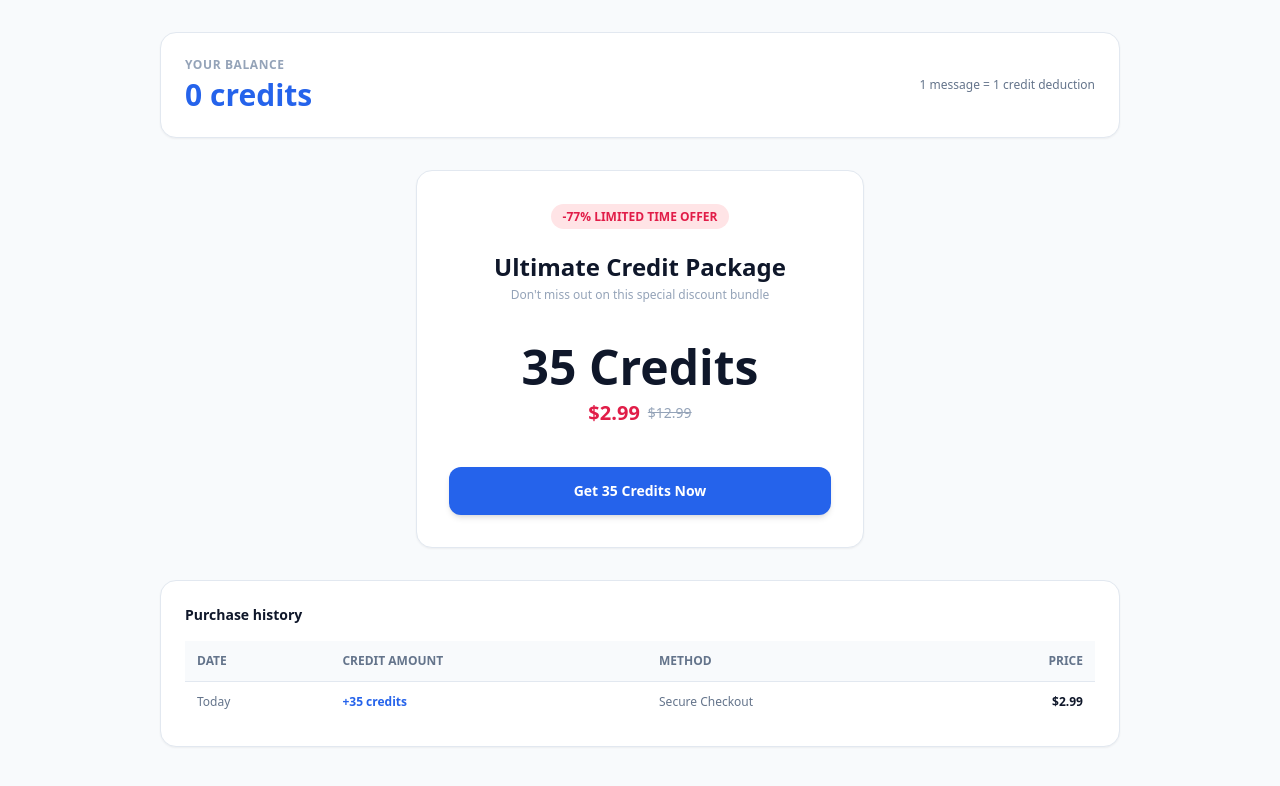
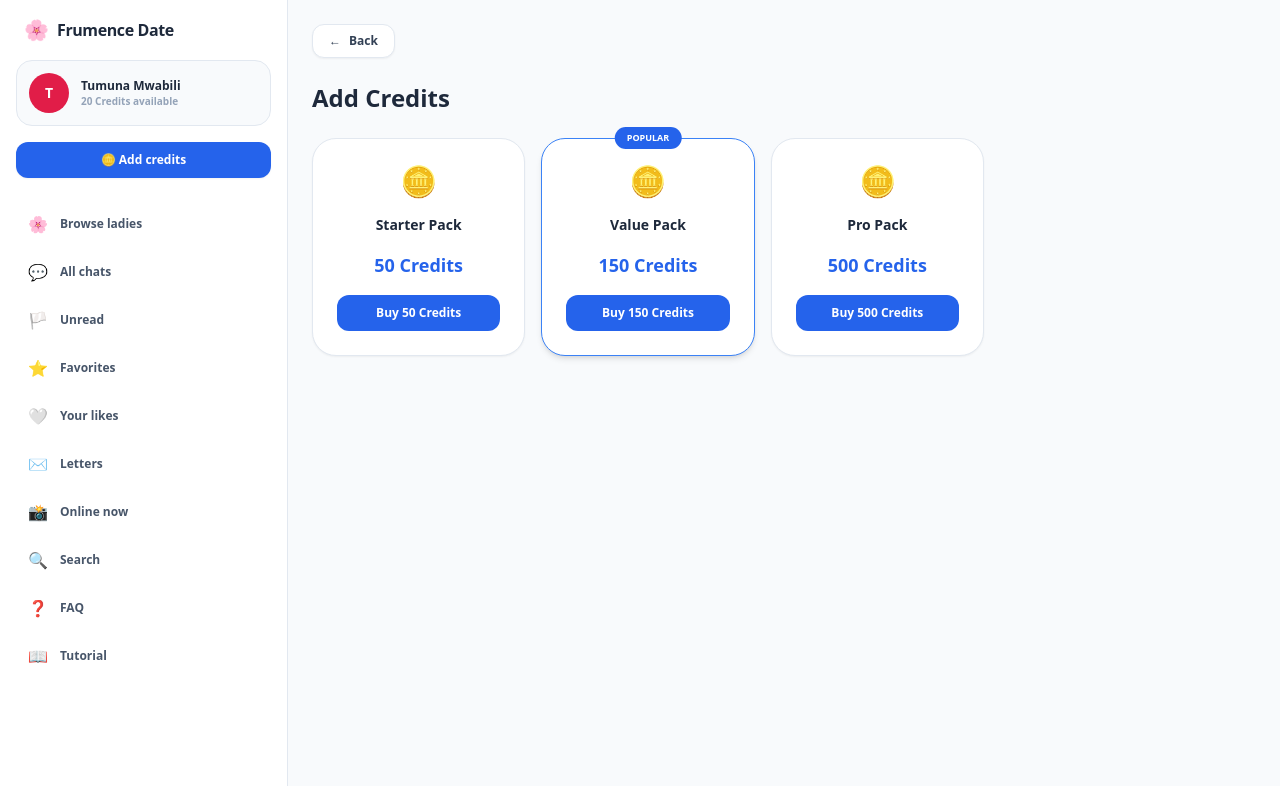
Before and after one commit to Tumuna-max/sturdy-funicular, a Next.js app: page /topup in a window 1280 px wide. Shown: the top 786 px of the page. Built offline with nearby package versions, Linux system fonts and the light colour scheme; no server answers; the database is empty.

Commit message:
Update page.js

```diff
--- a/app/topup/page.js
+++ b/app/topup/page.js
@@ -1,105 +1,88 @@
 'use client';
 
 import { useState, useEffect } from 'react';
-import { createClient } from '@supabase/supabase-js';
-
-const supabase = createClient(
-  process.env.NEXT_PUBLIC_SUPABASE_URL,
-  process.env.NEXT_PUBLIC_SUPABASE_ANON_KEY
-);
+import { useRouter } from 'next/navigation';
+import ClientSidebar from '@/components/ClientSidebar';
 
 export default function TopUpPage() {
-  const [user, setUser] = useState(null);
-  const [credits, setCredits] = useState(0);
+  const router = useRouter();
+  const [credits, setCredits] = useState(20);
+  const [successMsg, setSuccessMsg] = useState('');
 
   useEffect(() => {
-    async function loadUser() {
-      const { data: { user } } = await supabase.auth.getUser();
-      if (user) {
-        setUser(user);
-        const { data } = await supabase.from('users').select('credits').eq('id', user.id).single();
-        if (data) setCredits(data.credits);
-      }
-    }
-    loadUser();
+    const saved = localStorage.getItem('user_credits');
+    if (saved) setCredits(Number(saved));
   }, []);
 
-  const handleAddCredits = async (amount) => {
-    if (!user) {
-      alert('Please log in first.');
-      return;
-    }
-
-    const newBalance = credits + amount;
-    const { error } = await supabase.from('users').update({ credits: newBalance }).eq('id', user.id);
-
-    if (!error) {
-      setCredits(newBalance);
-      alert(`Successfully added ${amount} credits to your account!`);
-    } else {
-      alert('Error updating credits.');
-    }
+  const handleAddCredits = (amount) => {
+    const newTotal = credits + amount;
+    setCredits(newTotal);
+    localStorage.setItem('user_credits', String(newTotal));
+    setSuccessMsg(`Successfully added ${amount} credits! New balance: ${newTotal} credits.`);
+    setTimeout(() => setSuccessMsg(''), 4000);
   };
 
   return (
-    <div className="p-8 max-w-5xl mx-auto space-y-8">
-      {/* Current Balance Banner */}
-      <div className="bg-white p-6 rounded-2xl border border-slate-200 shadow-sm flex items-center justify-between">
-        <div>
-          <h2 className="text-xs font-bold uppercase tracking-wider text-slate-400">Your Balance</h2>
-          <p className="text-3xl font-extrabold text-blue-600 mt-1">{credits} credits</p>
-        </div>
-        <div className="text-right">
-          <p className="text-xs text-slate-500">1 message = 1 credit deduction</p>
-        </div>
-      </div>
+    <div className="flex h-screen bg-slate-50 text-slate-800 overflow-hidden">
+      <ClientSidebar credits={credits} userName="Tumuna Mwabili" />
 
-      {/* Credit Package Offer Card */}
-      <div className="bg-white p-8 rounded-2xl border border-slate-200 shadow-sm text-center max-w-md mx-auto space-y-6">
-        <span className="bg-rose-100 text-rose-600 text-xs font-extrabold px-3 py-1 rounded-full">-77% LIMITED TIME OFFER</span>
-        <div>
-          <h3 className="text-2xl font-black text-slate-900 mt-2">Ultimate Credit Package</h3>
-          <p className="text-xs text-slate-400 mt-1">Don't miss out on this special discount bundle</p>
-        </div>
+      <main className="flex-1 overflow-y-auto p-6 space-y-6">
+        <button
+          onClick={() => router.back()}
+          className="flex items-center gap-2 bg-white border border-slate-200 hover:bg-slate-100 text-slate-700 font-bold text-xs px-4 py-2 rounded-xl shadow-sm transition cursor-pointer w-fit"
+        >
+          <span>←</span> Back
+        </button>
 
-        <div className="py-4">
-          <p className="text-5xl font-extrabold text-slate-900">35 Credits</p>
-          <div className="flex items-center justify-center gap-2 mt-2">
-            <span className="text-xl font-bold text-rose-600">$2.99</span>
-            <span className="text-sm text-slate-400 line-through">$12.99</span>
+        <h1 className="text-2xl font-black text-slate-800">Add Credits</h1>
+
+        {successMsg && (
+          <div className="bg-emerald-500 text-white font-bold text-xs p-4 rounded-2xl shadow-md">
+            {successMsg}
+          </div>
+        )}
+
+        <div className="grid grid-cols-1 sm:grid-cols-3 gap-4 max-w-2xl">
+          <div className="bg-white border border-slate-200 p-6 rounded-3xl shadow-sm text-center space-y-4">
+            <span className="text-3xl">🪙</span>
+            <h3 className="font-extrabold text-sm">Starter Pack</h3>
+            <p className="text-lg font-black text-blue-600">50 Credits</p>
+            <button
+              onClick={() => handleAddCredits(50)}
+              className="w-full bg-blue-600 hover:bg-blue-700 text-white font-bold text-xs py-2.5 rounded-xl transition cursor-pointer"
+            >
+              Buy 50 Credits
+            </button>
+          </div>
+
+          <div className="bg-white border border-blue-500 p-6 rounded-3xl shadow-md text-center space-y-4 relative">
+            <span className="absolute -top-3 left-1/2 -translate-x-1/2 bg-blue-600 text-white text-[9px] font-black px-3 py-1 rounded-full uppercase">
+              Popular
+            </span>
+            <span className="text-3xl">🪙</span>
+            <h3 className="font-extrabold text-sm">Value Pack</h3>
+            <p className="text-lg font-black text-blue-600">150 Credits</p>
+            <button
+              onClick={() => handleAddCredits(150)}
+              className="w-full bg-blue-600 hover:bg-blue-700 text-white font-bold text-xs py-2.5 rounded-xl transition cursor-pointer"
+            >
+              Buy 150 Credits
+            </button>
+          </div>
+
+          <div className="bg-white border border-slate-200 p-6 rounded-3xl shadow-sm text-center space-y-4">
+            <span className="text-3xl">🪙</span>
+            <h3 className="font-extrabold text-sm">Pro Pack</h3>
+            <p className="text-lg font-black text-blue-600">500 Credits</p>
+            <button
+              onClick={() => handleAddCredits(500)}
+              className="w-full bg-blue-600 hover:bg-blue-700 text-white font-bold text-xs py-2.5 rounded-xl transition cursor-pointer"
+            >
+              Buy 500 Credits
+            </button>
           </div>
         </div>
-
-        <button
-          onClick={() => handleAddCredits(35)}
-          className="w-full bg-blue-600 hover:bg-blue-700 text-white font-bold py-3.5 rounded-xl text-sm transition shadow-md"
-        >
-          Get 35 Credits Now
-        </button>
-      </div>
-
-      {/* Purchase History Table */}
-      <div className="bg-white rounded-2xl border border-slate-200 overflow-hidden shadow-sm p-6 space-y-4">
-        <h3 className="font-bold text-slate-900 text-sm">Purchase history</h3>
-        <table className="w-full text-left text-xs">
-          <thead className="bg-slate-50 border-b border-slate-200 text-slate-500 uppercase">
-            <tr>
-              <th className="p-3">Date</th>
-              <th className="p-3">Credit Amount</th>
-              <th className="p-3">Method</th>
-              <th className="p-3 text-right">Price</th>
-            </tr>
-          </thead>
-          <tbody className="divide-y divide-slate-100">
-            <tr>
-              <td className="p-3 text-slate-500">Today</td>
-              <td className="p-3 font-bold text-blue-600">+35 credits</td>
-              <td className="p-3 text-slate-500">Secure Checkout</td>
-              <td className="p-3 text-right font-bold text-slate-900">$2.99</td>
-            </tr>
-          </tbody>
-        </table>
-      </div>
+      </main>
     </div>
   );
 }
```
